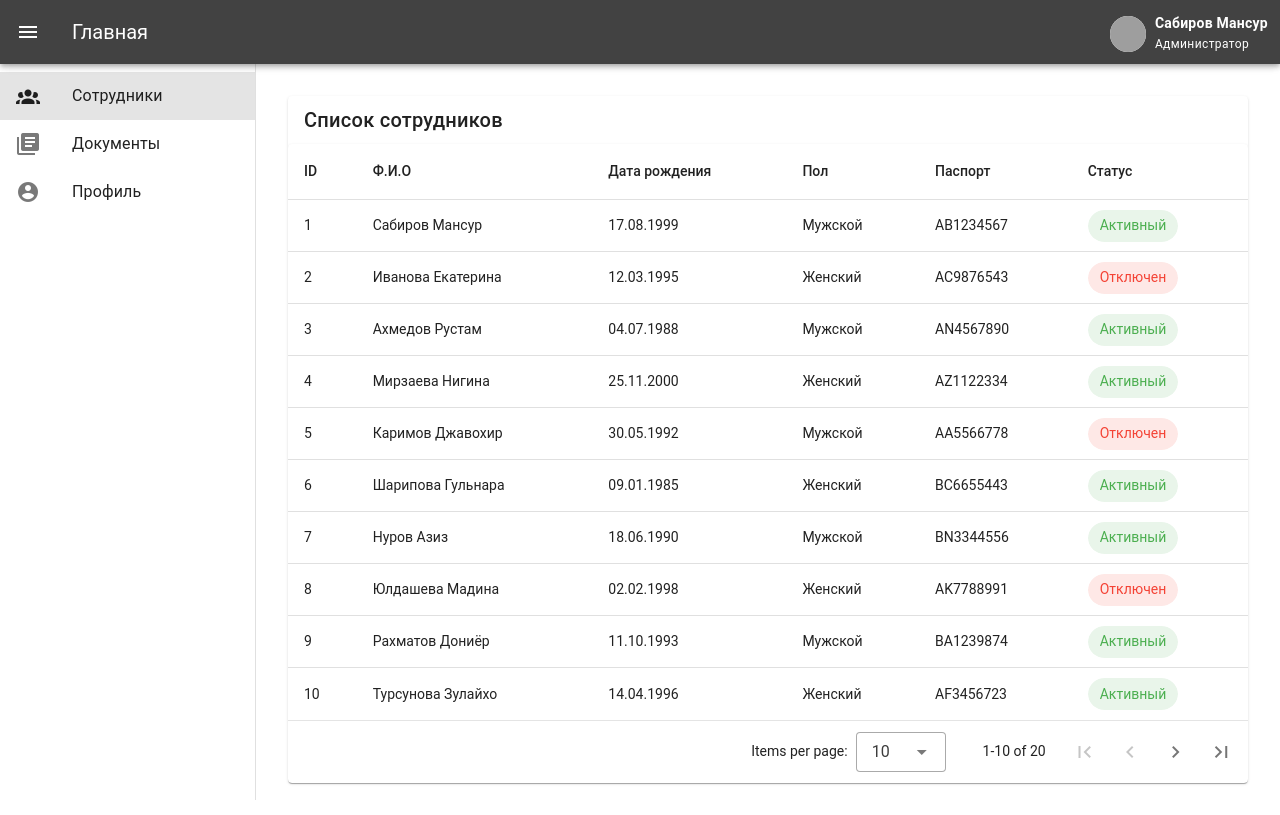
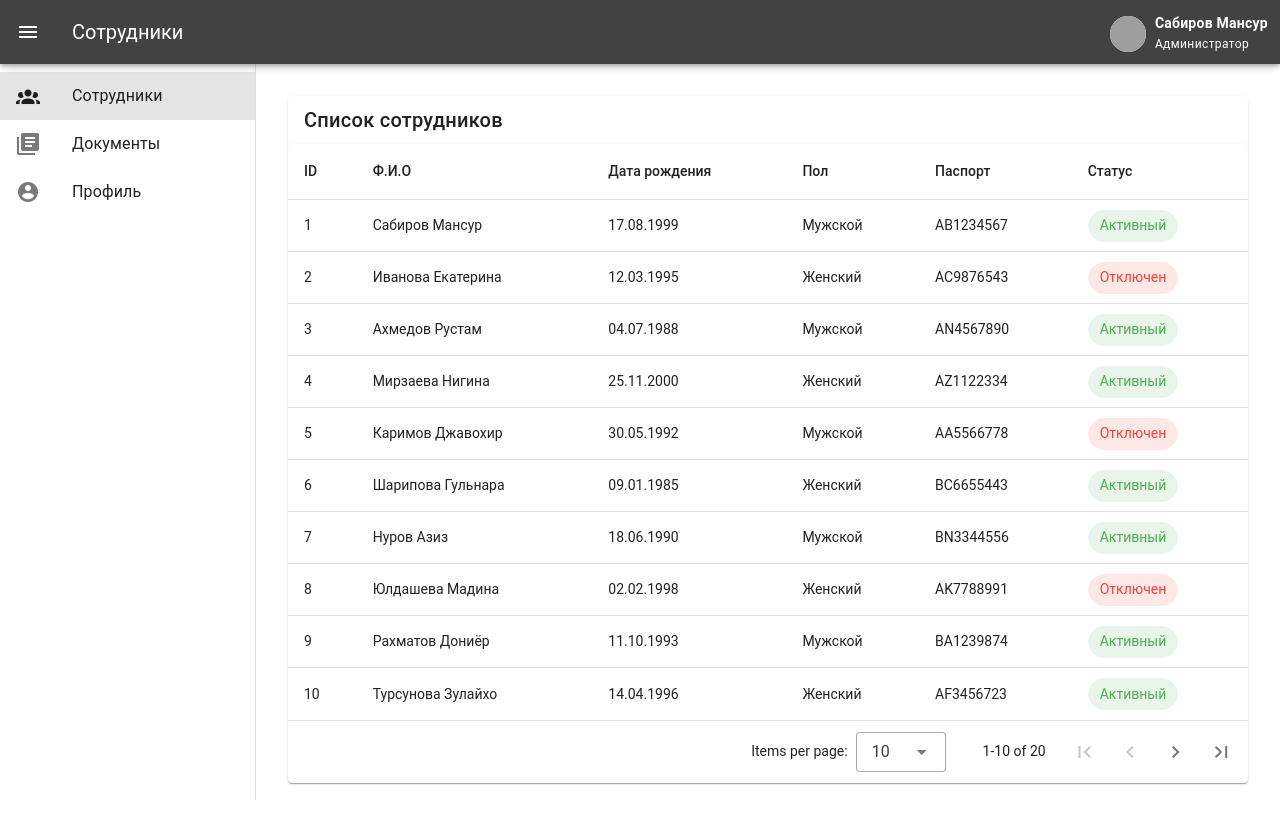
Before and after one commit to c61rv/multicard-test, a Vue app: page /employees in a window 1280 px wide. Built offline with nearby package versions, Linux system fonts and the light colour scheme; data requests are answered from the project's data file; grey boxes are pictures that could not be loaded.

Commit message:
Вывел заголовки страниц в шапку

```diff
--- a/src/App.vue
+++ b/src/App.vue
@@ -2,7 +2,7 @@
   <v-app>
     <v-app-bar app color="primary" dark>
       <v-app-bar-nav-icon @click="drawer = !drawer"></v-app-bar-nav-icon>
-      <v-toolbar-title>Главная</v-toolbar-title>
+      <v-toolbar-title>{{ route.meta.title ? route.meta.title : ''  }}</v-toolbar-title>
       <v-spacer></v-spacer>
       <v-menu offset-y>
         <template v-slot:activator="{ props }">
@@ -65,6 +65,9 @@
 
 <script setup>
 import { ref } from 'vue';
+import { useRoute } from 'vue-router'
+
+const route = useRoute()
 const drawer = ref(true);
 const menuItems = ref([
   { title: 'Сотрудники', icon: 'mdi-account-group', to: '/employees' },
--- a/src/router/index.js
+++ b/src/router/index.js
@@ -11,21 +11,25 @@ const router = createRouter({
       path: '/employees',
       name: 'employees',
       component: () => import('../views/Employees.vue'),
+      meta: { title: 'Сотрудники' }
     },
     {
       path: '/employees/:id',
       name: 'employee-inner',
-      component: () => import('../views/EmployeesInner.vue')
+      component: () => import('../views/EmployeesInner.vue'),
+      meta: { title: 'Информация сотрудника' }
     },
     {
       path: '/documents',
       name: 'documents',
-      component: () => import('../views/Documents.vue')
+      component: () => import('../views/Documents.vue'),
+      meta: { title: 'Документы' }
     },
     {
       path: '/documents/:id',
       name: 'document-inner',
-      component: () => import('../views/DocumentsInner.vue')
+      component: () => import('../views/DocumentsInner.vue'),
+      meta: { title: 'Информация документа' }
     }
   ]
 })
```
